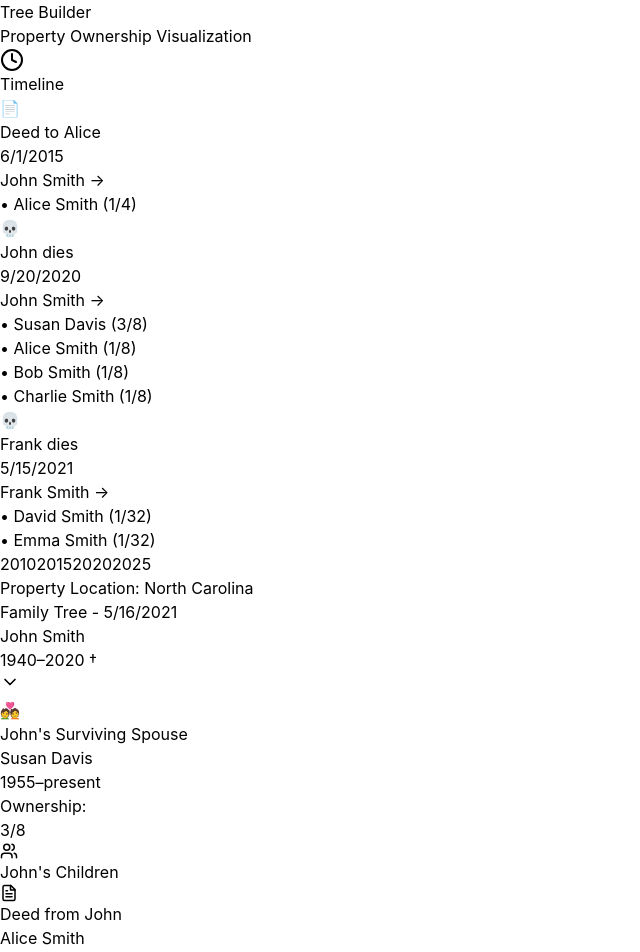
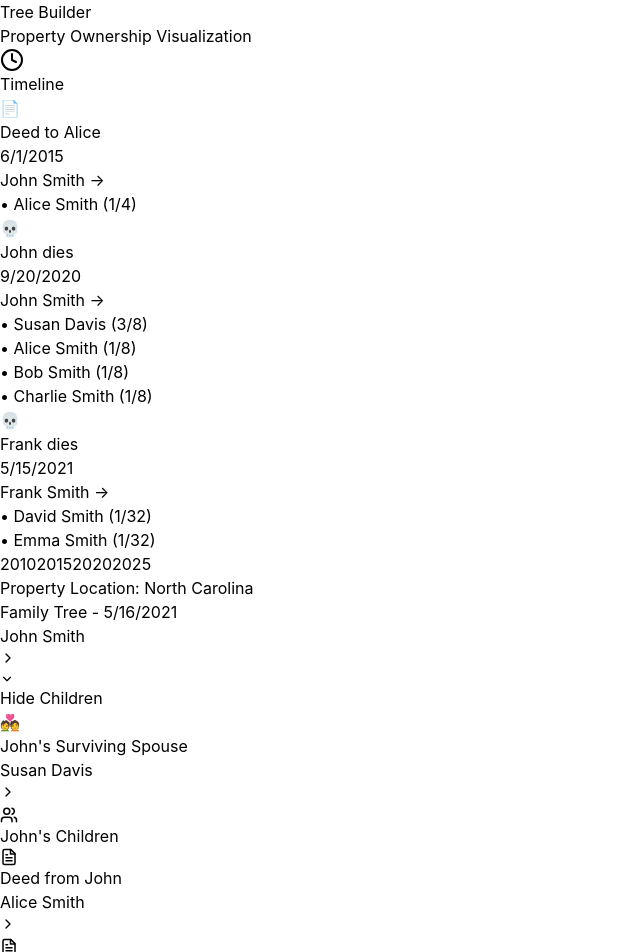
Before and after one commit to heirshares-otisj/tree-builder, a React (Vite) app: page / in a window 1280 px wide. Shown: the top 952 px of the page, without its empty margins (0-640 px from the left). Built offline with nearby package versions, Linux system fonts and the light colour scheme.

Commit message:
Make person nodes compact with expandable details

```diff
--- a/src/App.jsx
+++ b/src/App.jsx
@@ -277,6 +277,8 @@ function Fraction({ value }) {
 }
 
 function PersonNode({ person, ownership, status, onExpand, isCollapsed, showDetails, warnings }) {
+  const [expanded, setExpanded] = useState(false);
+
   const colors = {
     owner: 'bg-gradient-to-br from-emerald-500 to-teal-600 text-white',
     former: 'bg-gradient-to-br from-slate-400 to-slate-500 text-white',
@@ -287,7 +289,7 @@ function PersonNode({ person, ownership, status, onExpand, isCollapsed, showDeta
   const deceased = person.death !== null;
 
   return (
-    <div className={`rounded-lg shadow-lg p-4 min-w-[200px] max-w-[250px] transition-all duration-300 hover:shadow-xl ${colors[status]} relative`}>
+    <div className={`rounded-lg shadow-lg p-3 min-w-[120px] max-w-[180px] transition-all duration-300 hover:shadow-xl ${colors[status]} relative`}>
       {warnings && warnings.length > 0 && (
         <div className="absolute -top-2 -right-2 bg-yellow-500 text-white rounded-full w-6 h-6 flex items-center justify-center text-xs font-bold shadow-lg group">
           ⚠
@@ -299,29 +301,50 @@ function PersonNode({ person, ownership, status, onExpand, isCollapsed, showDeta
           </div>
         </div>
       )}
+
       <div className="flex items-start justify-between">
         <div className="flex-1">
-          <div className="font-bold text-lg">{person.name}</div>
-          <div className="text-xs opacity-80 mt-1">
+          {/* Compact view - just name */}
+          <div className="font-bold text-sm">{person.name}</div>
+
+          {/* Expanded view - show details */}
+          {expanded && (
+            <div className="mt-2 text-xs space-y-1">
+              <div className="opacity-80">
                 {person.birth}–{person.death || 'present'}
                 {deceased && ' †'}
               </div>
               {ownership && ownership !== '0' && (
-            <div className="mt-2 pt-2 border-t border-white/30">
-              <div className="text-xs opacity-80">Ownership:</div>
+                <div className="pt-2 border-t border-white/30">
+                  <div className="opacity-80">Ownership:</div>
                   <Fraction value={ownership} />
                 </div>
               )}
             </div>
+          )}
+        </div>
+
+        {/* Expand/collapse button for details */}
+        <button
+          onClick={() => setExpanded(!expanded)}
+          className="ml-1 p-1 hover:bg-white/20 rounded transition-colors"
+          title={expanded ? "Hide details" : "Show details"}
+        >
+          {expanded ? <ChevronDown size={16} /> : <ChevronRight size={16} />}
+        </button>
+      </div>
+
+      {/* Tree expand button (for children) - only show if person has children */}
       {onExpand && (
         <button
           onClick={onExpand}
-            className="ml-2 p-1 hover:bg-white/20 rounded transition-colors"
+          className="mt-2 w-full py-1 text-xs hover:bg-white/20 rounded transition-colors flex items-center justify-center gap-1"
+          title={isCollapsed ? "Show children" : "Hide children"}
         >
-            {isCollapsed ? <ChevronRight size={20} /> : <ChevronDown size={20} />}
+          {isCollapsed ? <ChevronRight size={14} /> : <ChevronDown size={14} />}
+          {isCollapsed ? 'Show' : 'Hide'} Children
         </button>
       )}
-      </div>
     </div>
   );
 }
```
Lines whose indentation alone changed are shown as unchanged.
